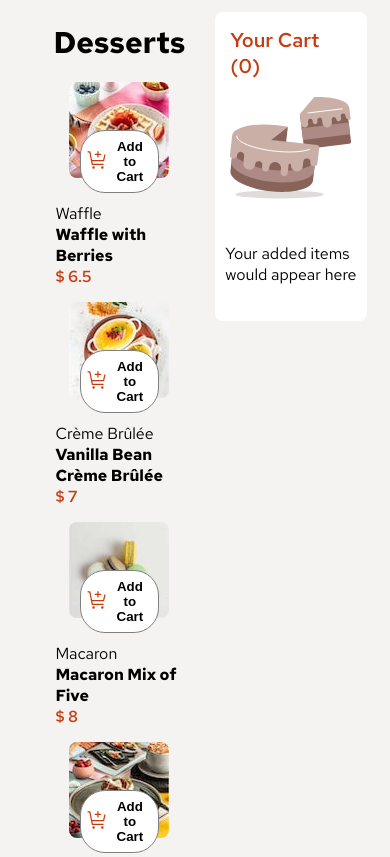
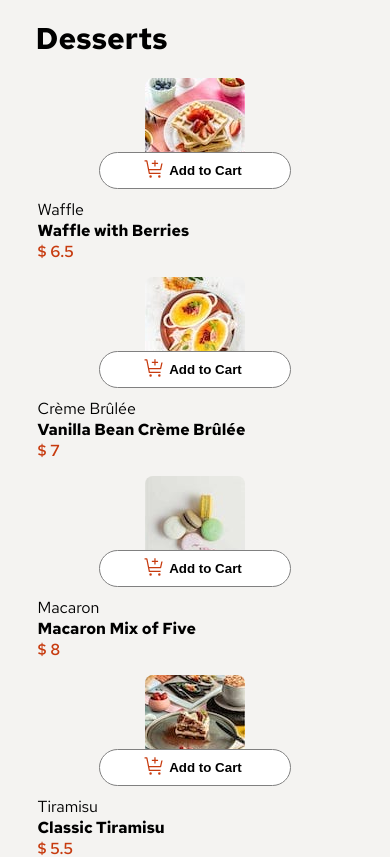
Before and after one commit to MarwanElZaher/product-list-with-cart, a React (Create React App) app: page / in a window 390 px wide. Shown: the top 857 px of the page. Built offline with nearby package versions, Linux system fonts and the light colour scheme.

Commit message:
style: app to be responsice

```diff
--- a/src/App.css
+++ b/src/App.css
@@ -13,3 +13,38 @@
 button {
     cursor: pointer;
 }
+
+
+/* Media Query for Mobile Devices (375px or smaller) */
+@media only screen and (max-width: 375px) {
+    .app-container {
+        flex-direction: column;
+        margin: 2% 4%;
+    }
+
+    .cart {
+        min-width: 100%;
+        margin-bottom: 20px;
+    }
+
+    .product-list {
+        margin: 0px;
+    }
+}
+
+/* Media Query for Tablets (768px and smaller) */
+@media only screen and (max-width: 768px) {
+    .app-container {
+        flex-direction: column;
+        margin: 2% 4%;
+    }
+
+    .cart {
+        min-width: 100%;
+        margin-bottom: 20px;
+    }
+
+    .product-list {
+        margin: 0px 10px;
+    }
+}
```
